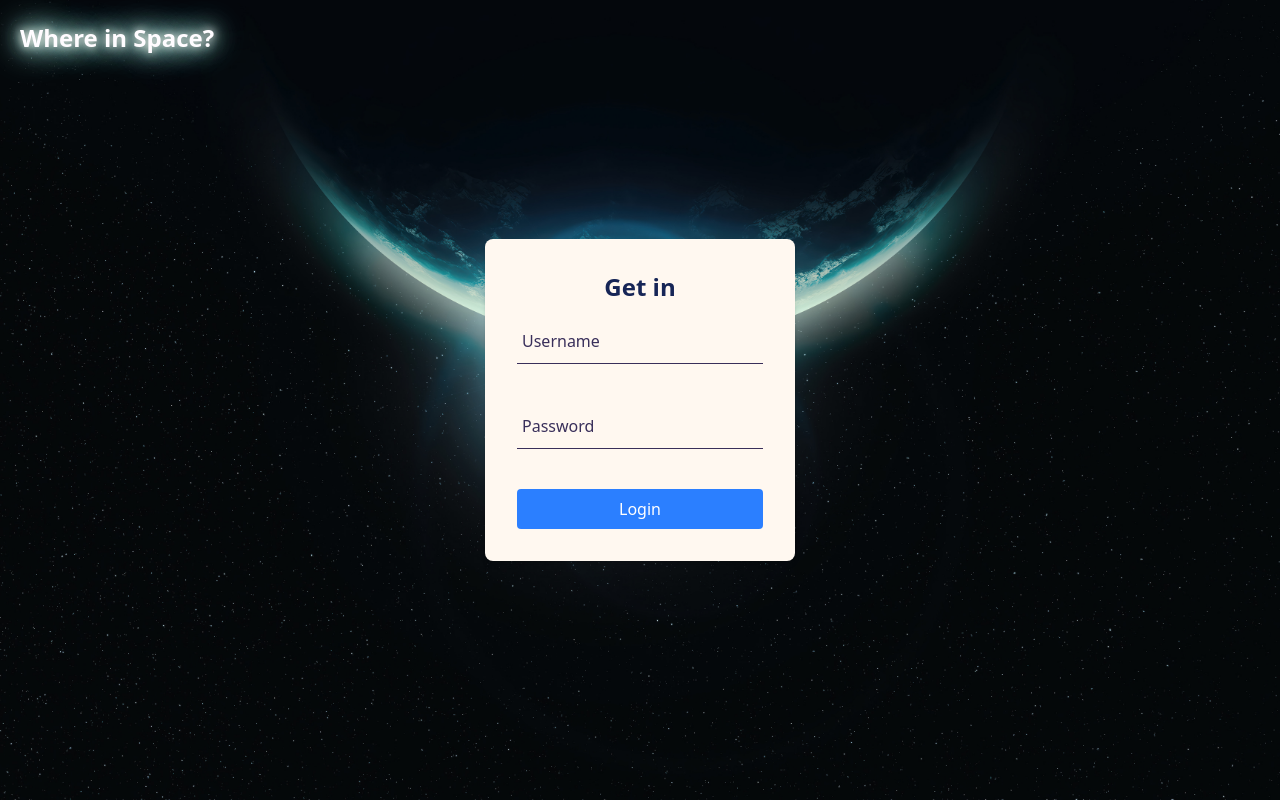
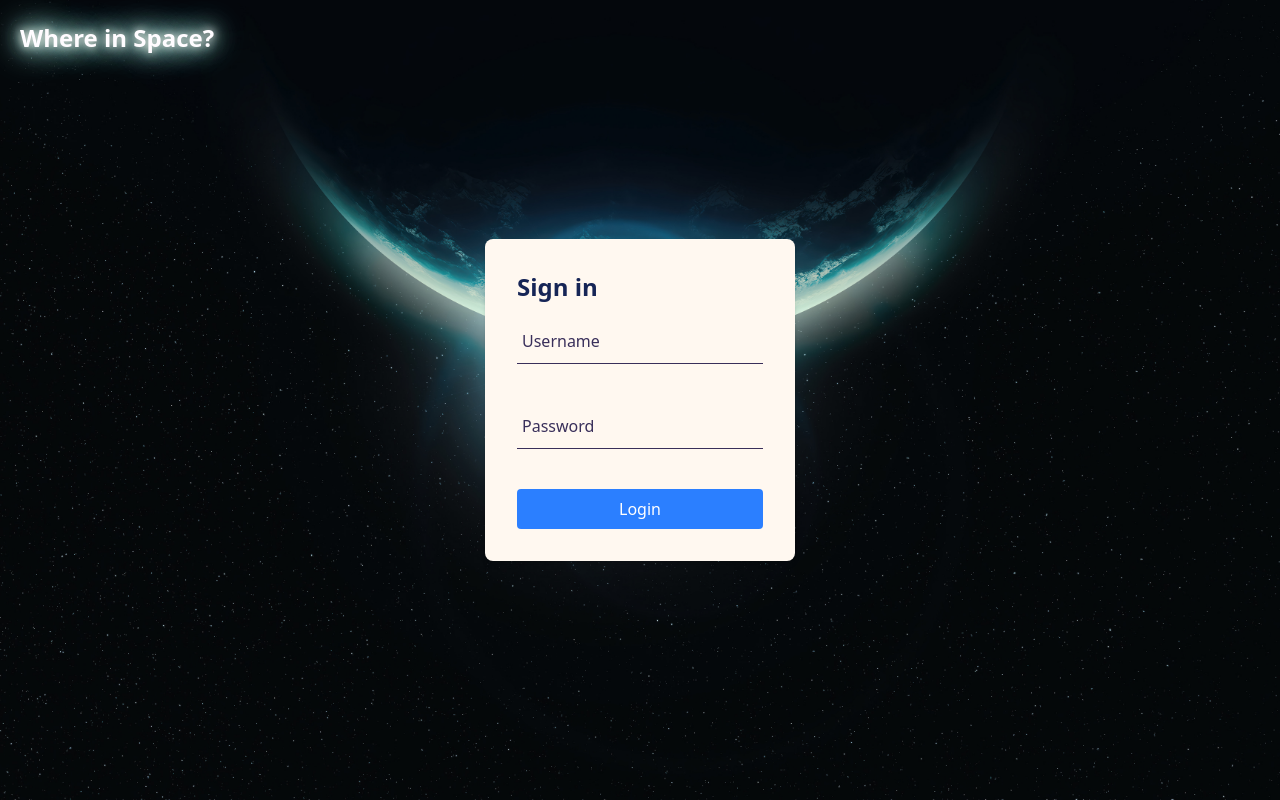
Before and after one commit to devherik/provider-simple-app, a React (Vite) app: page /login in a window 1280 px wide. Built offline with nearby package versions, Linux system fonts and the light colour scheme; no server answers.

Commit message:
feat: replace EnterAnimation with FadeAnimation in LoginPage for improved transition effects

```diff
--- a/src/presentation/login/page.tsx
+++ b/src/presentation/login/page.tsx
@@ -6,8 +6,8 @@ import { useAuth } from "../../hooks/useAuth";
 import Button from "../../components/button/Button.tsx";
 import bg_img from "../../assets/images/bg-login-img.jpg";
 import Form from "../../components/form/Form.tsx";
-import EnterAnimation from "../../animations/enter_animation/EnterAnimation.tsx";
 import NeonGlowAnimation from "../../animations/neon_glow/NeonGlowAnimation.tsx";
+import FadeAnimation from "../../animations/fade_animation/FadeAnimation.tsx";
 
 export default function LoginPage() {
   const { login, lookForASession } = useAuth();
@@ -86,12 +86,12 @@ export default function LoginPage() {
         <div
           className={`flex flex-col items-center justify-center h-screen bg-cover bg-center`}
         >
-          <EnterAnimation duration={1}>
+          <FadeAnimation duration={2} direction="in">
             <div
               className="p-8 bg-[#FFF8F0] rounded-lg shadow-md w-full max-w-sm"
             >
-              <h1 className="text-2xl font-bold mb-4 text-center text-blue-950">
-                Get in
+              <h1 className="text-2xl font-bold mb-4 text-start text-blue-950">
+                Sign in
               </h1>
               {/* Add a select element here for planet selection and remove the forms */}
               <form onSubmit={handleLogin} className="space-y-4">
@@ -116,7 +116,7 @@ export default function LoginPage() {
                 <Button children="Login" onClick={handleLogin} />
               </form>
             </div>
-          </EnterAnimation>
+          </FadeAnimation>
         </div>
       </div>
   );
```
